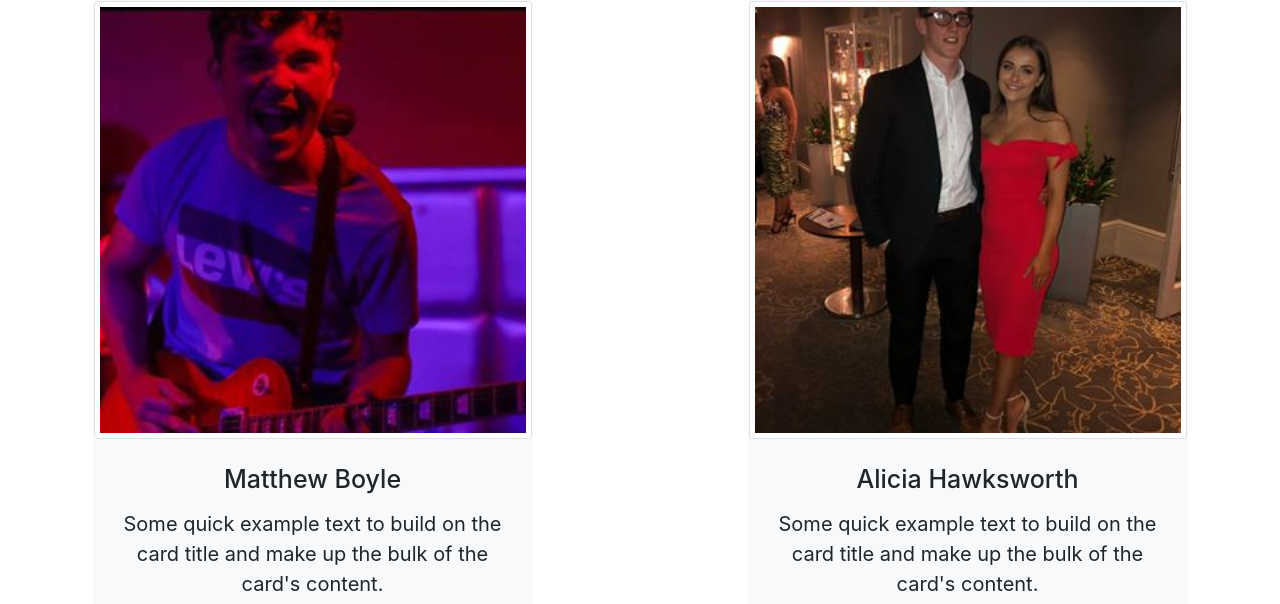
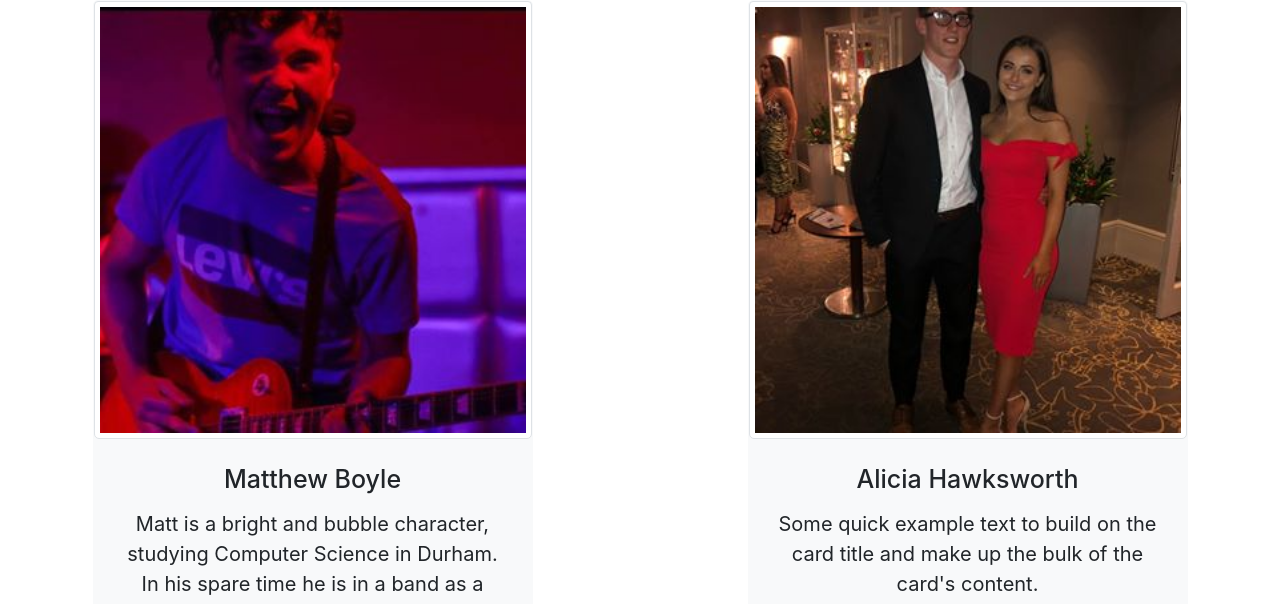
Before and after one commit to liyoujia0306/qazwsxedcrfvtgbyhnujmikol1234.github.io, a plain HTML site: page AuthorsPage.html in a window 1280 px wide. Shown: the part 178-782 px from the top of the page. Drawn offline with nearby package versions, Linux system fonts and the light colour scheme.

Commit message:
Added bio about Matt

```diff
--- a/AuthorsPage.html
+++ b/AuthorsPage.html
@@ -46,7 +46,7 @@
   			<img src="Matt.jpg" class="card-img-top img-thumbnail" alt="A photo which sums up Matthew perfectly">
   			<div class="card-body">
     			<h5 class="card-title">Matthew Boyle</h5>
-    			<p class="card-text">Some quick example text to build on the card title and make up the bulk of the card's content.</p>
+    			<p class="card-text"> Matt is a bright and bubble character, studying Computer Science in Durham. In his spare time he is in a band as a guitarist! </p>
     			<a href="MattsPage.html" class="btn btn-dark">Click to see Matt's latest story</a>
   			</div>
 			</div>
```
